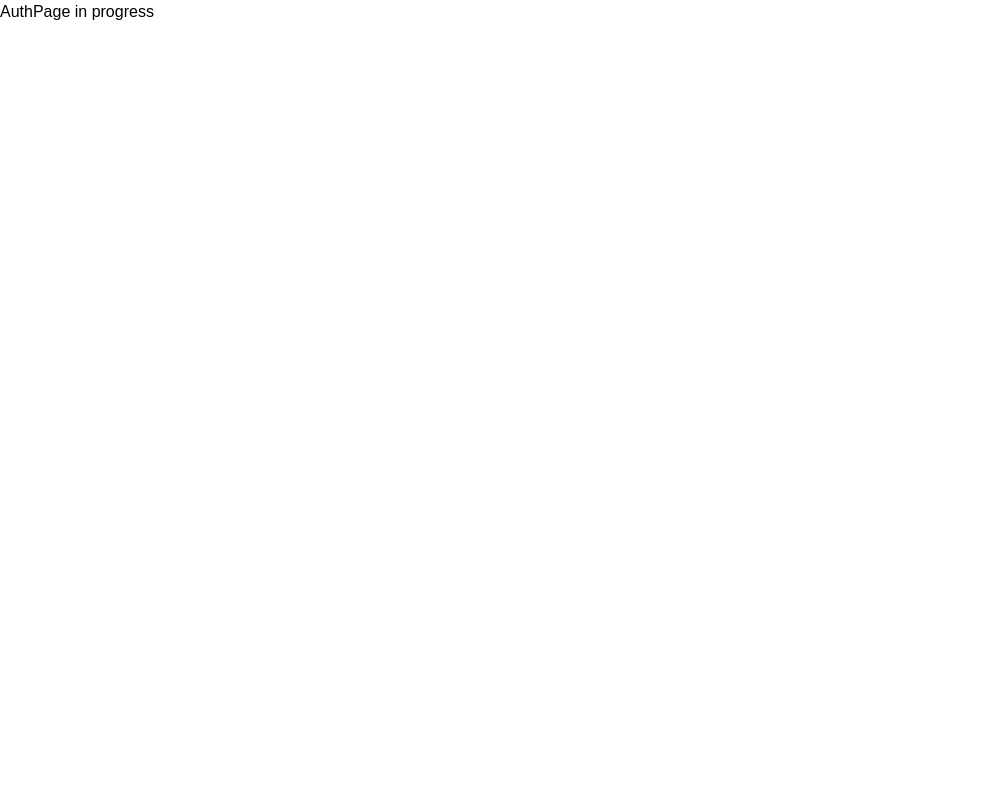
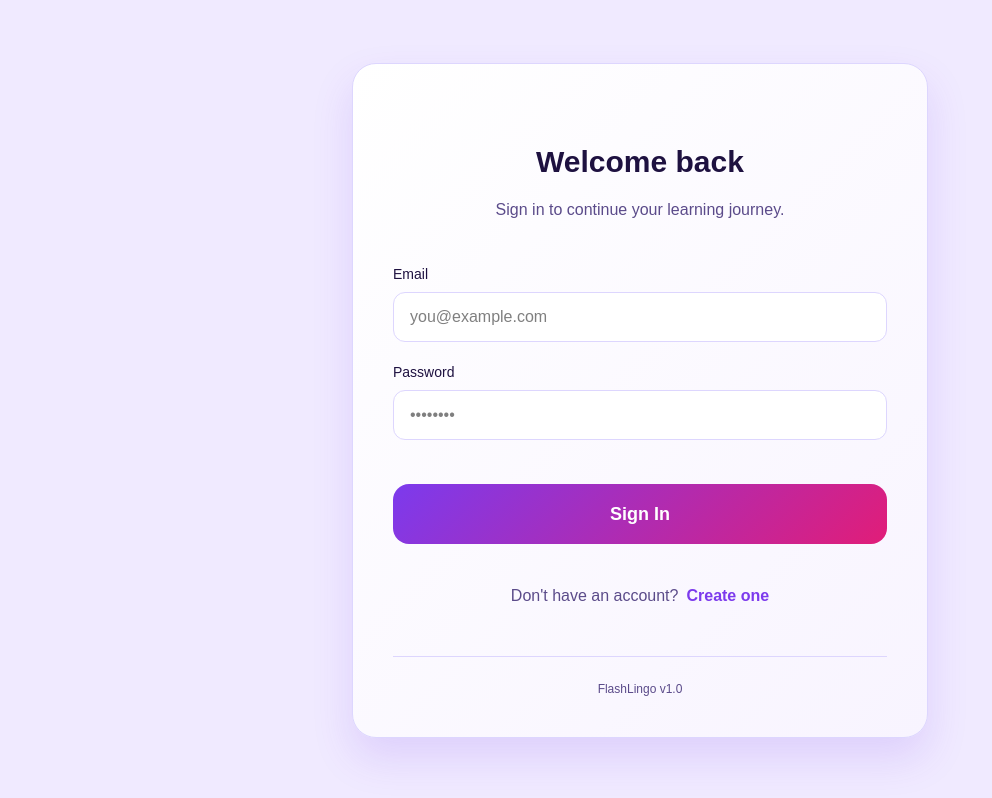
Before and after one commit to SepideNorouzi/FlashLingo, a React (Vite) app: page /auth in a window 1280 px wide. Shown: the whole page, without its empty margins (0-992 px from the left). Built offline with nearby package versions, Linux system fonts and the light colour scheme; a web font is replaced by a local one.

Commit message:
implement ui for login form

```diff
--- a/src/lib/supabase.ts
+++ b/src/lib/supabase.ts
@@ -0,0 +1,10 @@
+import { createClient } from "@supabase/supabase-js";
+
+const url = import.meta.env.VITE_SUPABASE_URL;
+const anonKey = import.meta.env.VITE_SUPABASE_ANON_KEY;
+
+if (!url || !anonKey) {
+  throw new Error("Supabase environment variables are missing.");
+}
+
+export const supabase = createClient(url, anonKey);
--- a/src/pages/AuthPage.tsx
+++ b/src/pages/AuthPage.tsx
@@ -1,5 +1,191 @@
-function AuthPage() {
-  return <div>AuthPage in progress</div>;
+import { useState } from "react";
+
+function Auth() {
+  const [isLogin, setIsLogin] = useState(true);
+
+  return (
+    <main
+      className="min-h-screen flex items-center justify-center px-6 py-10"
+      style={{
+        background: "var(--bg)",
+      }}
+    >
+      <div
+        className="w-full max-w-xl rounded-3xl border p-10"
+        style={{
+          background: "var(--surface-gradient)",
+          borderColor: "var(--border)",
+          boxShadow: "0 20px 40px var(--shadow)",
+        }}
+      >
+        <div className="text-center">
+          <h2
+            className="mt-10 text-3xl font-semibold"
+            style={{
+              color: "var(--text)",
+            }}
+          >
+            {isLogin ? "Welcome back" : "Create your account"}
+          </h2>
+
+          <p
+            className="mt-4 leading-7"
+            style={{
+              color: "var(--text-light)",
+            }}
+          >
+            {isLogin
+              ? "Sign in to continue your learning journey."
+              : "Create an account to save your flashcards and study progress."}
+          </p>
+        </div>
+
+        <form className="mt-10 space-y-5">
+          {!isLogin && (
+            <div>
+              <label
+                className="mb-2 block text-sm font-medium"
+                style={{
+                  color: "var(--text)",
+                }}
+              >
+                Username
+              </label>
+
+              <input
+                type="text"
+                placeholder="Sepide"
+                className="
+                  w-full
+                  rounded-xl
+                  px-4
+                  py-3
+                  outline-none
+                "
+                style={{
+                  background: "var(--surface)",
+                  border: "1px solid var(--border)",
+                }}
+              />
+            </div>
+          )}
+
+          <div>
+            <label
+              className="mb-2 block text-sm font-medium"
+              style={{
+                color: "var(--text)",
+              }}
+            >
+              Email
+            </label>
+
+            <input
+              type="email"
+              placeholder="you@example.com"
+              className="
+                w-full
+                rounded-xl
+                px-4
+                py-3
+                outline-none
+              "
+              style={{
+                background: "var(--surface)",
+                border: "1px solid var(--border)",
+              }}
+            />
+          </div>
+
+          <div>
+            <label
+              className="mb-2 block text-sm font-medium"
+              style={{
+                color: "var(--text)",
+              }}
+            >
+              Password
+            </label>
+
+            <input
+              type="password"
+              placeholder="••••••••"
+              className="
+                w-full
+                rounded-xl
+                px-4
+                py-3
+                outline-none
+              "
+              style={{
+                background: "var(--surface)",
+                border: "1px solid var(--border)",
+              }}
+            />
+          </div>
+
+          <button
+            className="
+              mt-6
+              w-full
+              rounded-2xl
+              py-4
+              text-lg
+              font-semibold
+              transition-all
+              duration-200
+              hover:scale-[1.02]
+              active:scale-[0.98]
+            "
+            style={{
+              background: "var(--button-gradient)",
+              color: "white",
+            }}
+          >
+            {isLogin ? "Sign In" : "Create Account"}
+          </button>
+        </form>
+
+        <div
+          className="mt-10 text-center"
+          style={{
+            color: "var(--text-light)",
+          }}
+        >
+          <span>
+            {isLogin ? "Don't have an account?" : "Already have an account?"}
+          </span>
+
+          <button
+            type="button"
+            onClick={() => setIsLogin((prev) => !prev)}
+            className="ml-2 font-semibold transition"
+            style={{
+              color: "var(--primary)",
+            }}
+          >
+            {isLogin ? "Create one" : "Sign In"}
+          </button>
+        </div>
+
+        <div
+          className="mt-12 border-t pt-6 text-center"
+          style={{
+            borderColor: "var(--border)",
+          }}
+        >
+          <p
+            className="text-xs"
+            style={{
+              color: "var(--text-light)",
+            }}
+          >
+            FlashLingo v1.0
+          </p>
+        </div>
+      </div>
+    </main>
+  );
 }
 
-export default AuthPage;
+export default Auth;
--- a/src/services/Project.ts
+++ b/src/services/Project.ts
@@ -1,30 +1,51 @@
-import { mockProjects } from "../data/mockProjects";
-import { type Project } from "../types/project";
-
-let projects = [...mockProjects];
+import { supabase } from "../lib/supabase";
 
 export const projectService = {
-  getAll() {
-    return projects;
+  async getAll() {
+    const { data, error } = await supabase.from("projects").select("*");
+
+    if (error) {
+      throw error;
+    }
+
+    return data;
   },
 
-  getById(id: string) {
-    return projects.find((project) => project.id === id);
+  async getById(id: string) {
+    const { data, error } = await supabase
+      .from("projects")
+      .select("*")
+      .eq("id", id)
+      .single();
+
+    if (error) {
+      throw error;
+    }
+
+    return data;
   },
 
-  create(name: string): Project {
-    const project: Project = {
-      id: crypto.randomUUID(),
-      name,
-      createdAt: new Date().toISOString(),
-    };
+  async create(name: string) {
+    const { data, error } = await supabase
+      .from("projects")
+      .insert({
+        name,
+      })
+      .select()
+      .single();
 
-    projects.push(project);
+    if (error) {
+      throw error;
+    }
 
-    return project;
+    return data;
   },
 
-  delete(id: string) {
-    projects = projects.filter((project) => project.id !== id);
+  async delete(id: string) {
+    const { error } = await supabase.from("projects").delete().eq("id", id);
+
+    if (error) {
+      throw error;
+    }
   },
 };
--- a/src/services/auth.ts
+++ b/src/services/auth.ts
@@ -1,7 +1,56 @@
-// signUp()
+import { supabase } from "../lib/supabase";
 
-// signIn()
+export const authService = {
+  async signUp(email: string, password: string, username: string) {
+    const { data, error } = await supabase.auth.signUp({
+      email,
+      password,
+    });
 
-// signOut()
+    if (error) throw error;
 
-// getSession()
+    if (data.user) {
+      const { error: profileError } = await supabase.from("profiles").insert({
+        id: data.user.id,
+        username,
+      });
+
+      if (profileError) throw profileError;
+    }
+
+    return data;
+  },
+
+  async signIn(email: string, password: string) {
+    const { data, error } = await supabase.auth.signInWithPassword({
+      email,
+      password,
+    });
+
+    if (error) throw error;
+
+    return data;
+  },
+
+  async signOut() {
+    const { error } = await supabase.auth.signOut();
+
+    if (error) throw error;
+  },
+
+  async getUser() {
+    const { data, error } = await supabase.auth.getUser();
+
+    if (error) throw error;
+
+    return data.user;
+  },
+
+  async getSession() {
+    const { data, error } = await supabase.auth.getSession();
+
+    if (error) throw error;
+
+    return data.session;
+  },
+};
--- /dev/null
+++ b/src/store/authStore.ts
@@ -0,0 +1,36 @@
+import { create } from "zustand";
+import type { Session, User } from "@supabase/supabase-js";
+
+interface AuthState {
+  user: User | null;
+  session: Session | null;
+  loading: boolean;
+  setUser: (user: User | null) => void;
+  setSession: (session: Session | null) => void;
+  setLoading: (loading: boolean) => void;
+  clear: () => void;
+}
+
+export const useAuthStore = create<AuthState>((set) => ({
+  user: null,
+  session: null,
+  loading: true,
+  setUser: (user) =>
+    set({
+      user,
+    }),
+  setSession: (session) =>
+    set({
+      session,
+    }),
+  setLoading: (loading) =>
+    set({
+      loading,
+    }),
+  clear: () =>
+    set({
+      user: null,
+      session: null,
+      loading: false,
+    }),
+}));
```
